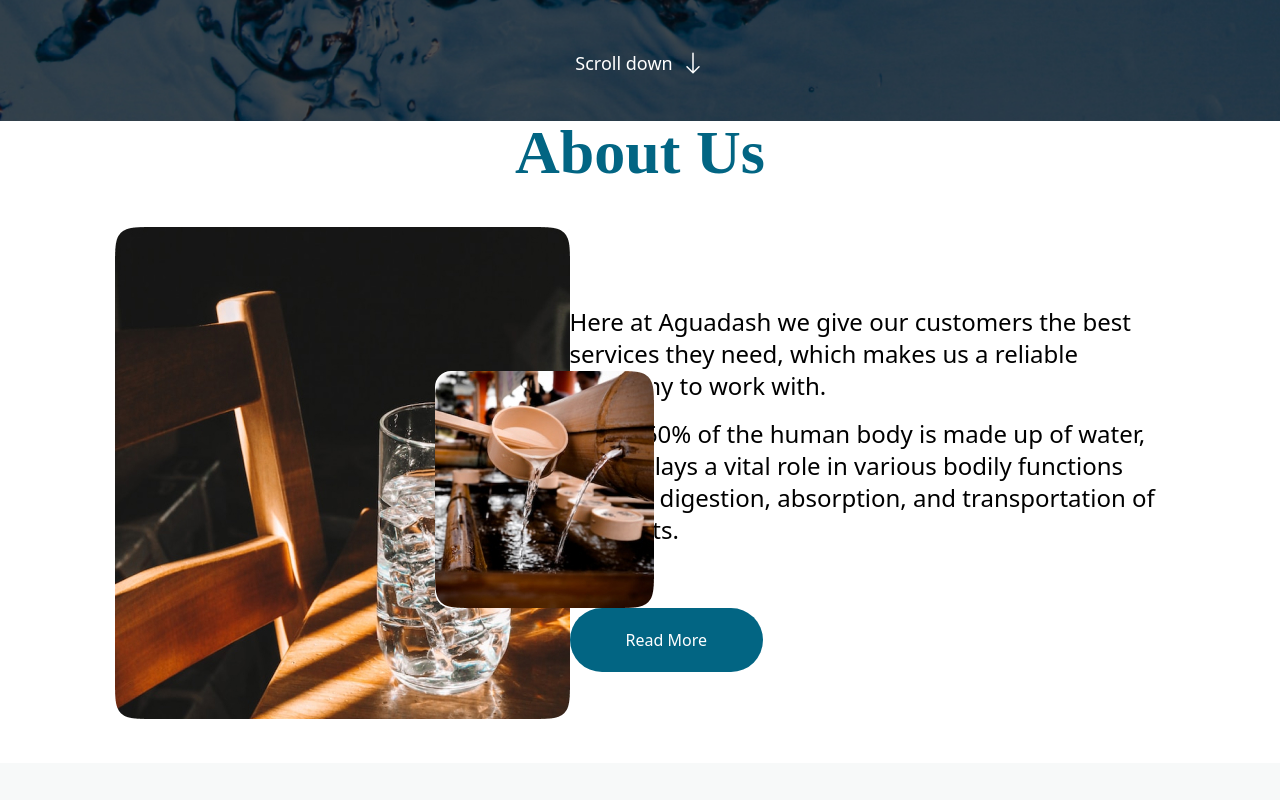
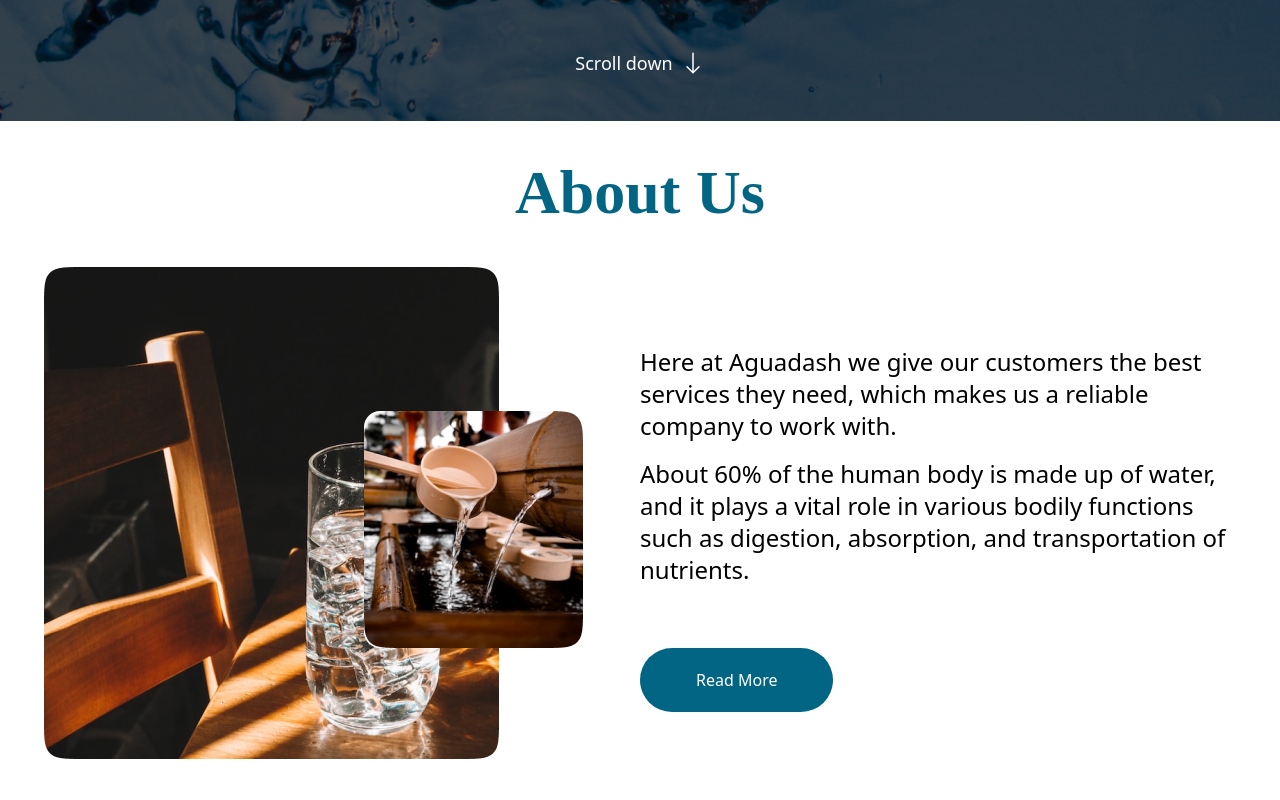
Before and after one commit to 7malikk/aguadash, a React (Create React App) app: page / in a window 1280 px wide. Shown: the part 840-1640 px from the top of the page. Built offline with nearby package versions, Linux system fonts and the light colour scheme.

Commit message:
hot fixes

```diff
--- a/src/pages/Home.jsx
+++ b/src/pages/Home.jsx
@@ -181,10 +181,10 @@ const Home = () => {
           ref={about}
           id="about"
           className="flex justify-center items-center flex-col">
-          <h4 className="font-play text-5xl sm:text-[49px] md:text-[62px] font-bold text-primary  mt-[40px] lg:mt-0">
+          <h4 className="font-play text-5xl sm:text-[49px] md:text-[62px] font-bold text-primary  mt-[40px]">
             About Us
           </h4>
-          <div className=" p-5 md:p-11 bg-white flex flex-col lg:flex-row justify-center items-center">
+          <div className=" p-5 md:p-11 bg-white flex flex-col lg:flex-row justify-between items-center">
             <div className="image-div relative mt-[40px] md:mt-6 self-center lg:mt-0">
               <img
                 src={mainAboutImg}
```
